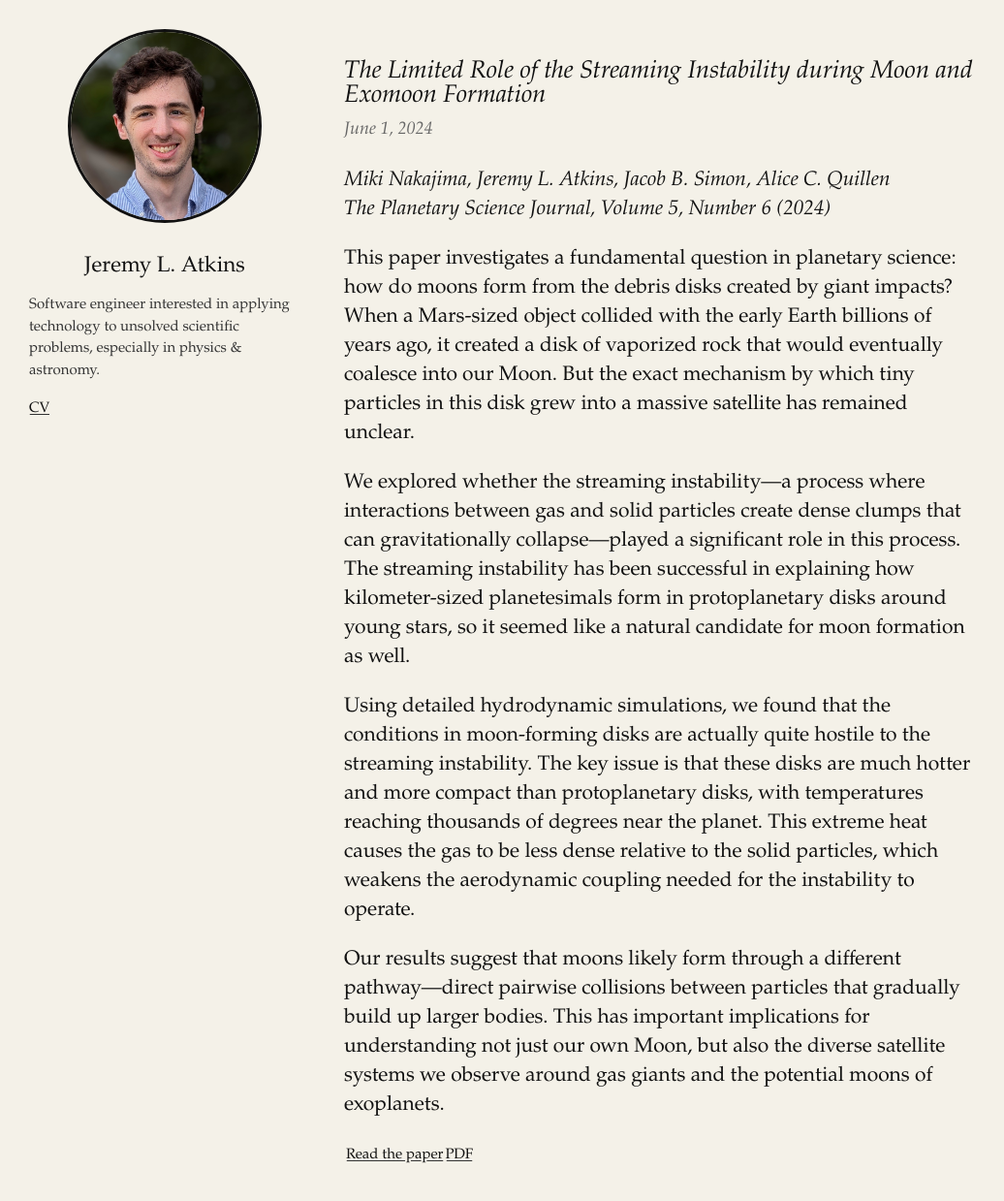
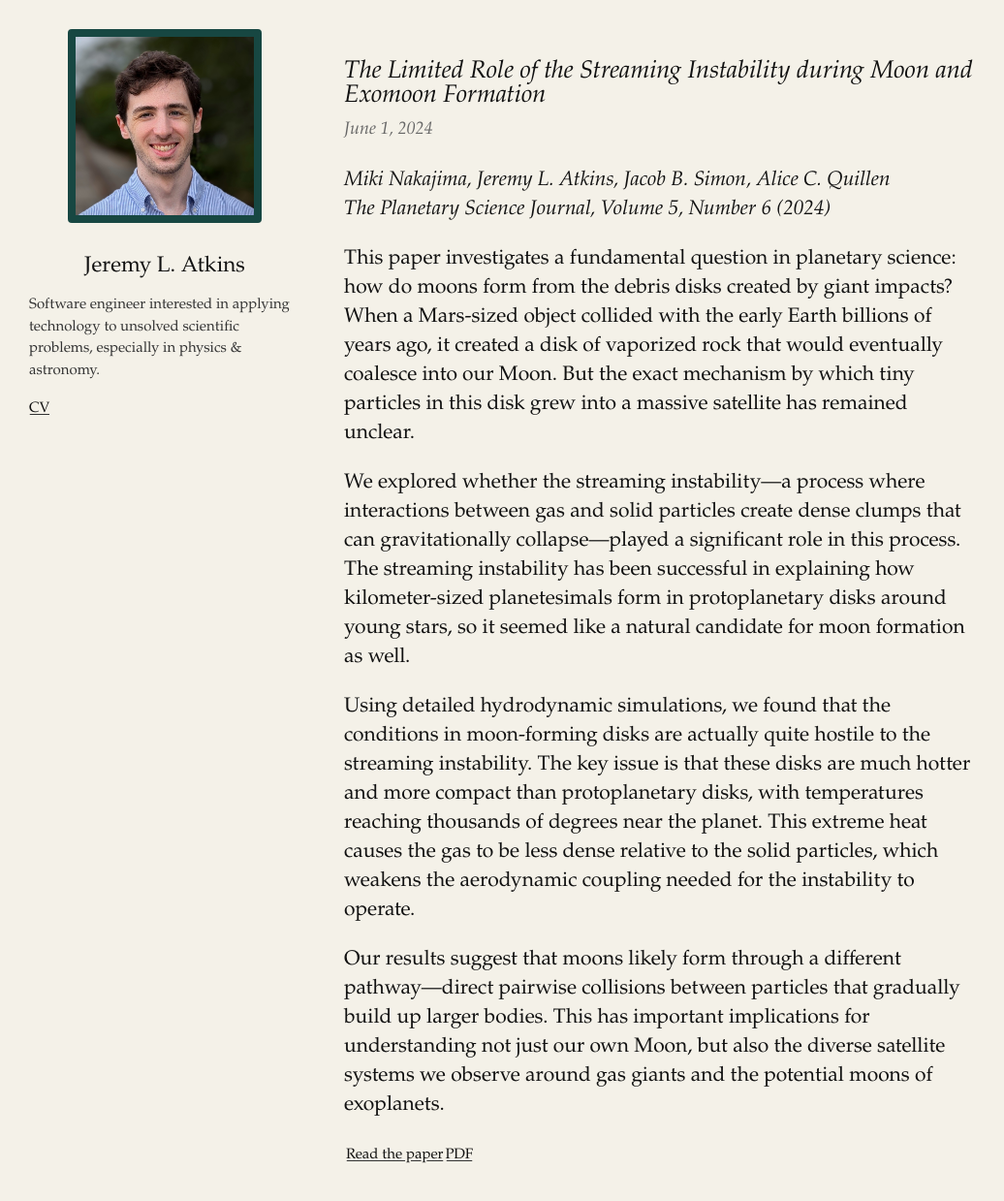
Before and after one commit to jatkins5/jatkins5.github.io, a Jekyll site: the page built from index.html, in a window 1280 px wide and 1281 px high. Shown: the top 1239 px of the window at 97% size, without its empty margins (0-1036 px from the left). Built offline with Jekyll 4.4.1, drawn with Linux system fonts in a browser that asks for light colours; some web fonts are replaced.

Commit message:
change photo border

```diff
--- a/assets/css/tufte.css
+++ b/assets/css/tufte.css
@@ -72,9 +72,9 @@ body {
 .profile img {
     width: 200px;
     height: 200px;
-    border-radius: 50%;
+    border-radius: 2%;
     margin-bottom: 1.5rem;
-    border: 3px solid #111;
+    border: 8px solid #174742;
 }
 
 .profile h1 {
```
